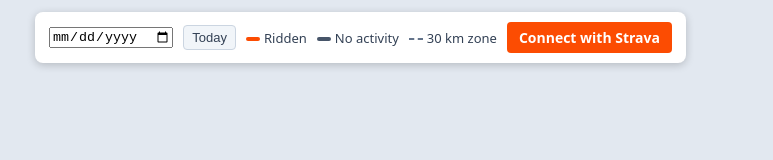
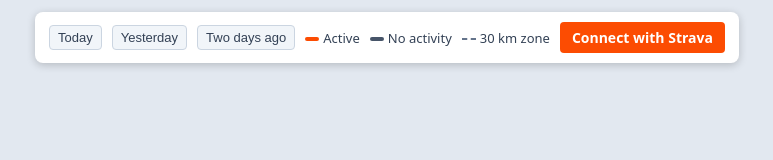
Before and after one commit to MtbEtana/OuluWinterTrailCheck, a plain HTML site: page index.html in a window 1280 px wide. Shown: the whole page, without its empty margins (19-792 px from the left). Drawn offline with Linux system fonts and the light colour scheme.

Commit message:
UI change to more intuitive

```diff
--- a/index.html
+++ b/index.html
@@ -29,10 +29,19 @@
 </head>
 <body>
   <div class="controls">
-    <input type="date" id="datePicker" />
-    <button type="button" id="todayBtn" class="today-btn">Today</button>
+    <button type="button" id="todayBtn" class="today-btn">
+      Today
+    </button>
+
+    <button type="button" id="yesterdayBtn" class="today-btn">
+      Yesterday
+    </button>
+
+    <button type="button" id="twoDaysAgoBtn" class="today-btn">
+      Two days ago
+    </button>
     <div class="legend">
-      <span><span class="dot" style="background:#fc4c02;"></span>Ridden</span>
+      <span><span class="dot" style="background:#fc4c02;"></span>Active</span>
       <span><span class="dot" style="background:#475569;"></span>No activity</span>
       <span><span class="dashed-dot"></span>30 km zone</span>
     </div>
```
